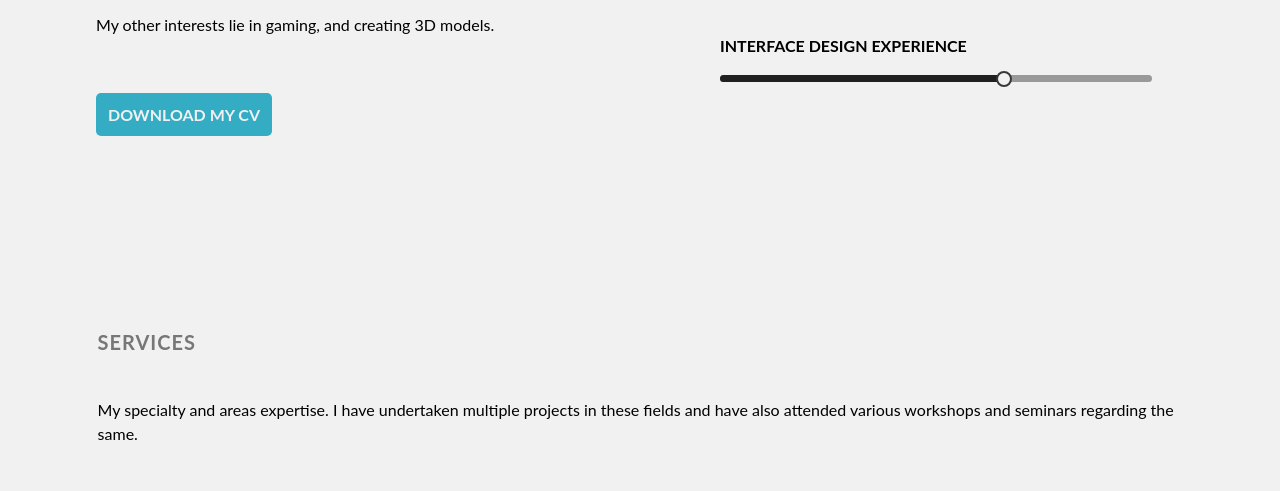
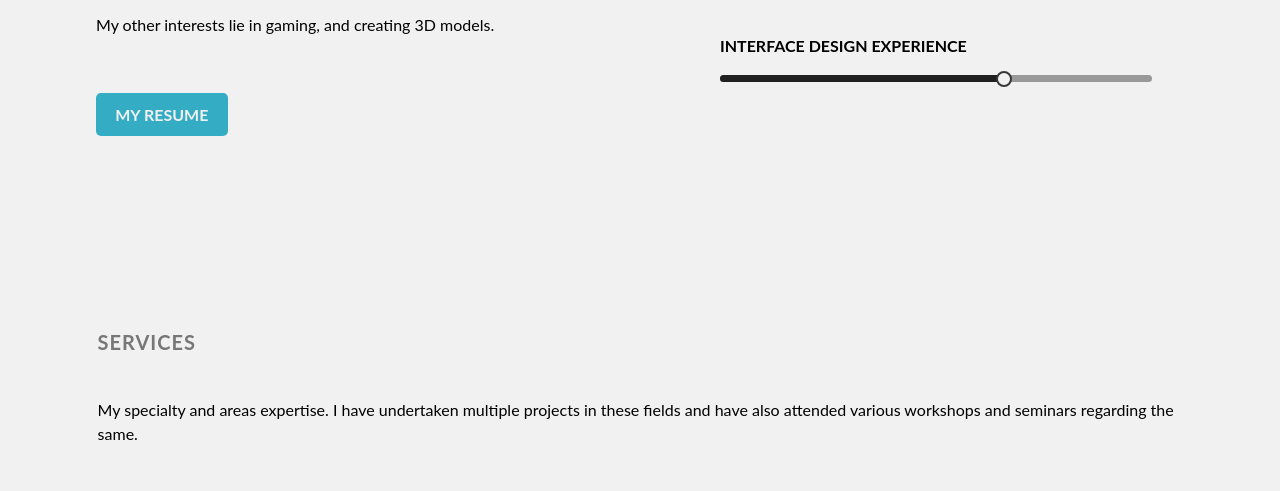
Before and after one commit to DC1215Ar/Portfolio, a plain HTML site: page index.html in a window 1280 px wide. Shown: the part 938-1429 px from the top of the page. Drawn offline with Linux system fonts and the light colour scheme; a web font is replaced by a local one.

Commit message:
Update - 1

```diff
--- a/css/main.scss
+++ b/css/main.scss
@@ -153,7 +153,7 @@ section{
         border: none;
         box-shadow: none;
         border-radius: 5px;
-        padding: .75em;
+        padding: .75em 1.2em;
         background: none;
         font-family: 'Lato';
         text-transform: uppercase;
--- a/index.html
+++ b/index.html
@@ -4,7 +4,7 @@
     <meta charset="UTF-8">
     <meta http-equiv="X-UA-Compatible" content="IE=edge">
     <meta name="viewport" content="width=device-width, initial-scale=1.0">
-    <title>Document</title>
+    <title>Amal's Portfolio</title>
     <link rel="stylesheet" href="css/main.css">
 </head>
 <body>
@@ -93,7 +93,7 @@
                 </p>
 
                 <div class="CV-down">
-                    <button type="submit" onclick="window.open('CV.pdf')">Download my CV</button>
+                    <button type="submit" onclick="window.open('CV.pdf')">My Resume</button>
                 </div>
 
             </div>
```
Also changed, not shown: Gull Travels.html (+1 -1 lines), Paws.html (+1 -1 lines), Tri.html (+1 -1 lines), Favicon logo.ico (added), css/main.css, 1 other file.
